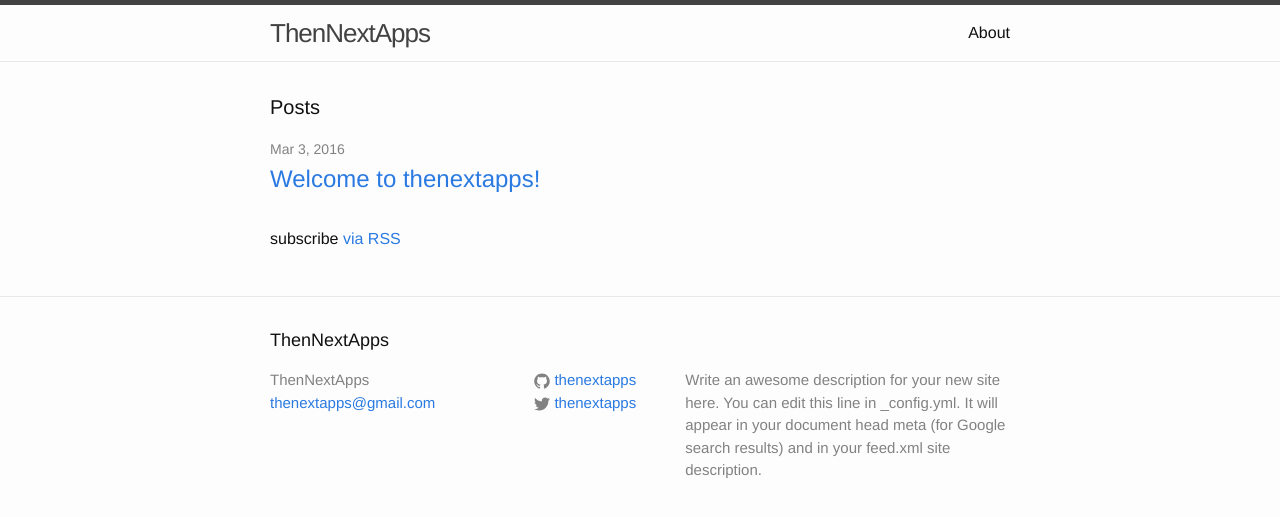
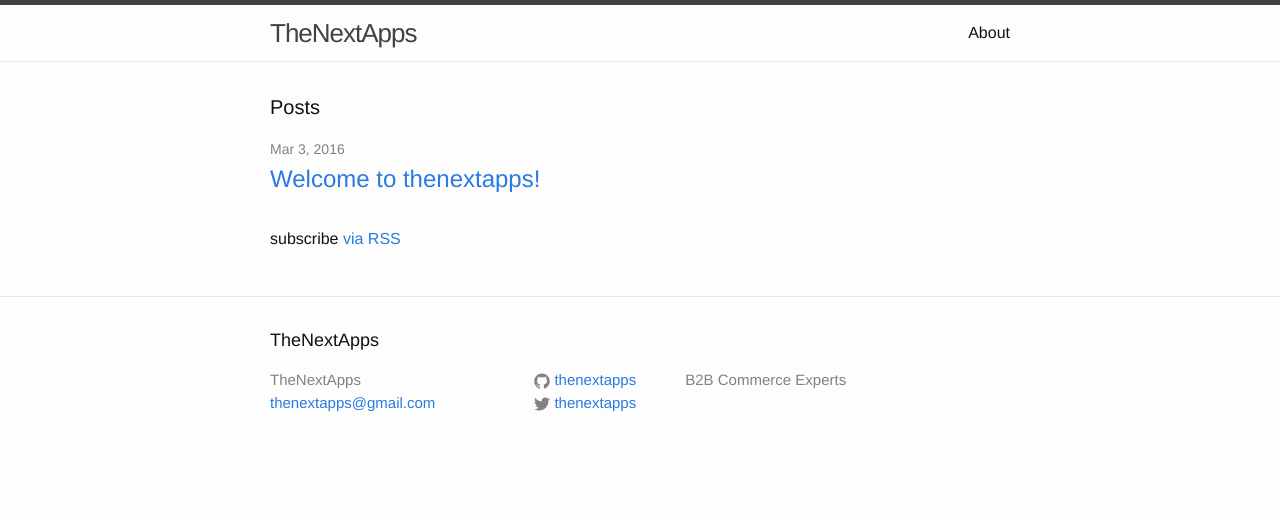
Before and after one commit to thanhnamit/thanhnamit.github.io, a Jekyll site: the page built from index.html, in a window 1280 px wide. Shown: the top 517 px of the page. Built offline with Jekyll 4.4.1, drawn with Linux system fonts in a browser that asks for light colours.

Commit message:
Update name

```diff
--- a/_config.yml
+++ b/_config.yml
@@ -1,10 +1,8 @@
 # Site settings
-title: ThenNextApps
+title: TheNextApps
 email: thenextapps@gmail.com
 description: > # this means to ignore newlines until "baseurl:"
-  Write an awesome description for your new site here. You can edit this
-  line in _config.yml. It will appear in your document head meta (for
-  Google search results) and in your feed.xml site description.
+  B2B Commerce Experts
 baseurl: "" # the subpath of your site, e.g. /blog/
 url: "http://thenextapps.com" # the base hostname & protocol for your site
 twitter_username: thenextapps
```
